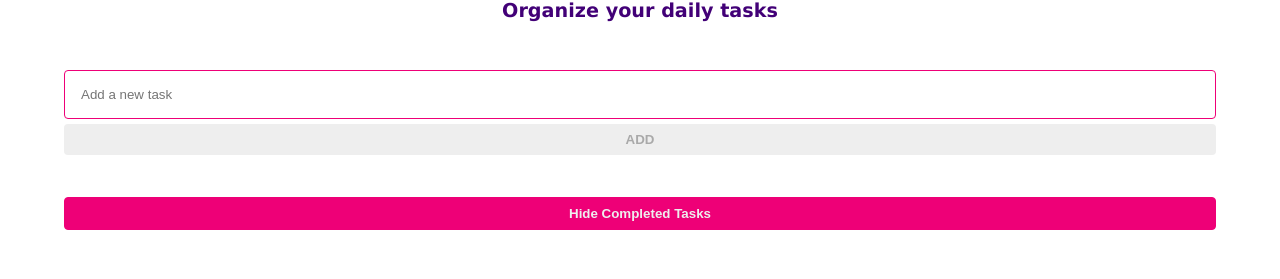
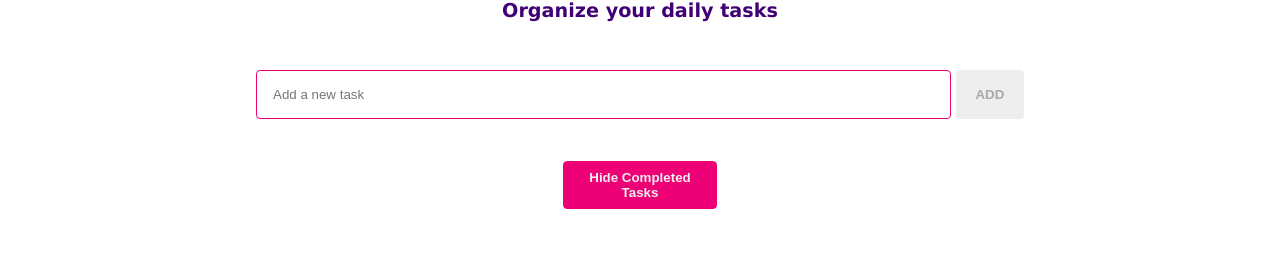
Before and after one commit to AndressaSRodrigues/todo-vue, a Vue app in the folder todo-vue/: page / in a window 1280 px wide. Shown: the part 293-572 px from the top of the page. Built offline with nearby package versions, Linux system fonts and the light colour scheme.

Commit message:
Added readme

```diff
--- a/todo-vue/src/App.vue
+++ b/todo-vue/src/App.vue
@@ -45,6 +45,4 @@ h2 {
     padding: 0 25rem;
   }
 }
-
-
 </style>
--- a/todo-vue/src/components/TodoList.vue
+++ b/todo-vue/src/components/TodoList.vue
@@ -38,6 +38,7 @@ onMounted(() => {
 </script>
 
 <template>
+    <section>
         <form @submit.prevent="addTodo" class="tasks-form">
             <input v-model="newTodo" placeholder="Add a new task" class="add-input" />
             <button class="add-button" :disabled="newTodo.trim() === ''">ADD</button>
@@ -56,6 +57,7 @@ onMounted(() => {
         <button @click="hideCompleted = !hideCompleted" class="hide-button">
             {{ hideCompleted ? 'Show All Tasks' : 'Hide Completed Tasks' }}
         </button>
+    </section>
 </template>
 
 <style scoped>
@@ -147,4 +149,23 @@ input[type='checkbox'] {
     width: 100%;
     margin: 10px 0 20px 0;
 }
+
+@media screen and (min-width: 800px) {
+    .tasks-form {
+        width: 60vw;
+        flex-direction: row;
+    }
+
+    .add-input {
+        width: 100%;
+    }
+
+    .add-button {
+        width: 10%;
+    }
+
+    .hide-button {
+        width: 20%;
+    }
+}
 </style>
```
Also changed, not shown: todo-vue/src/assets/taskhubdemo.png (added), 1 other file (tests, documents, lock files or other folders). Lines whose indentation alone changed are shown as unchanged.
